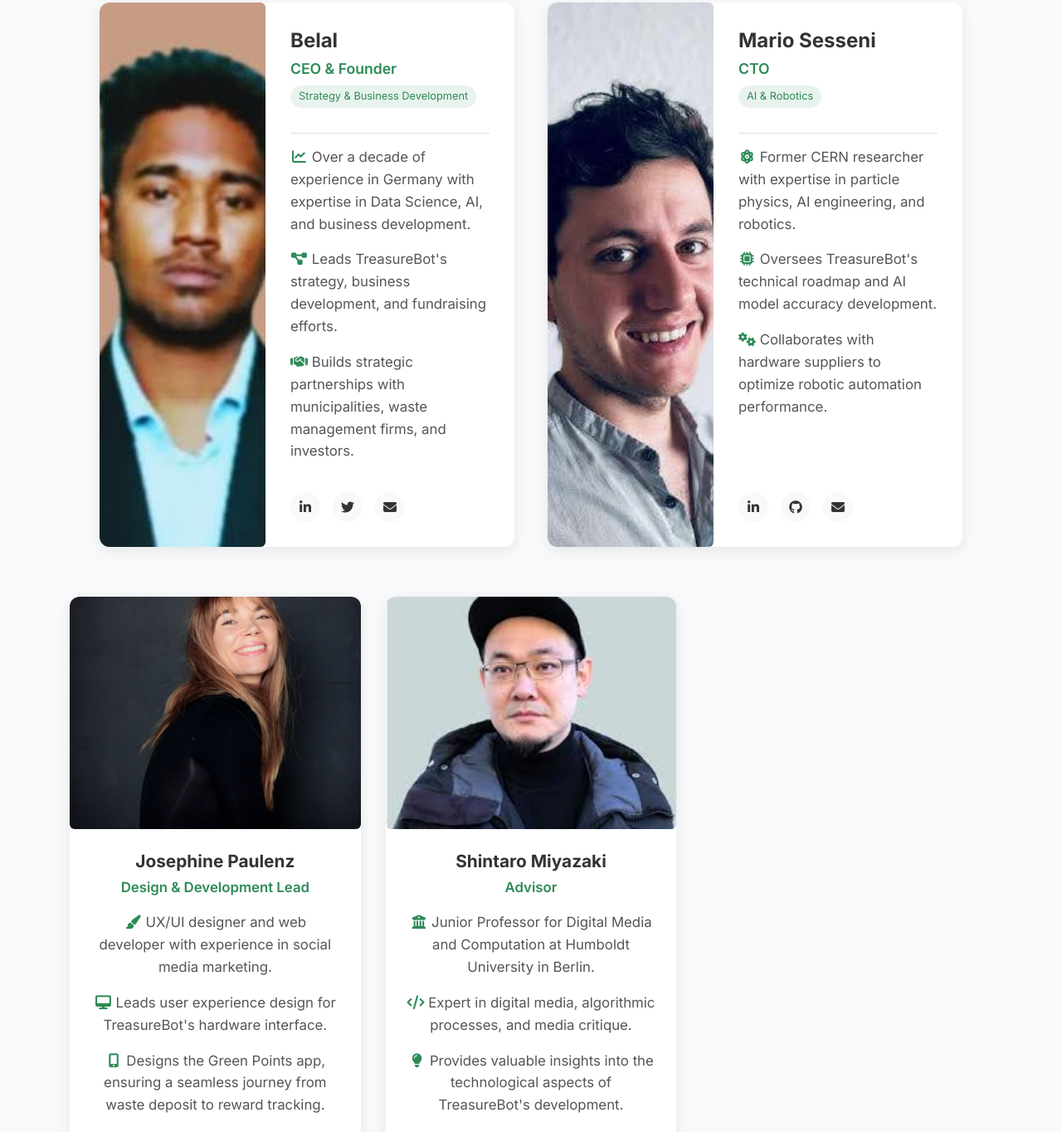
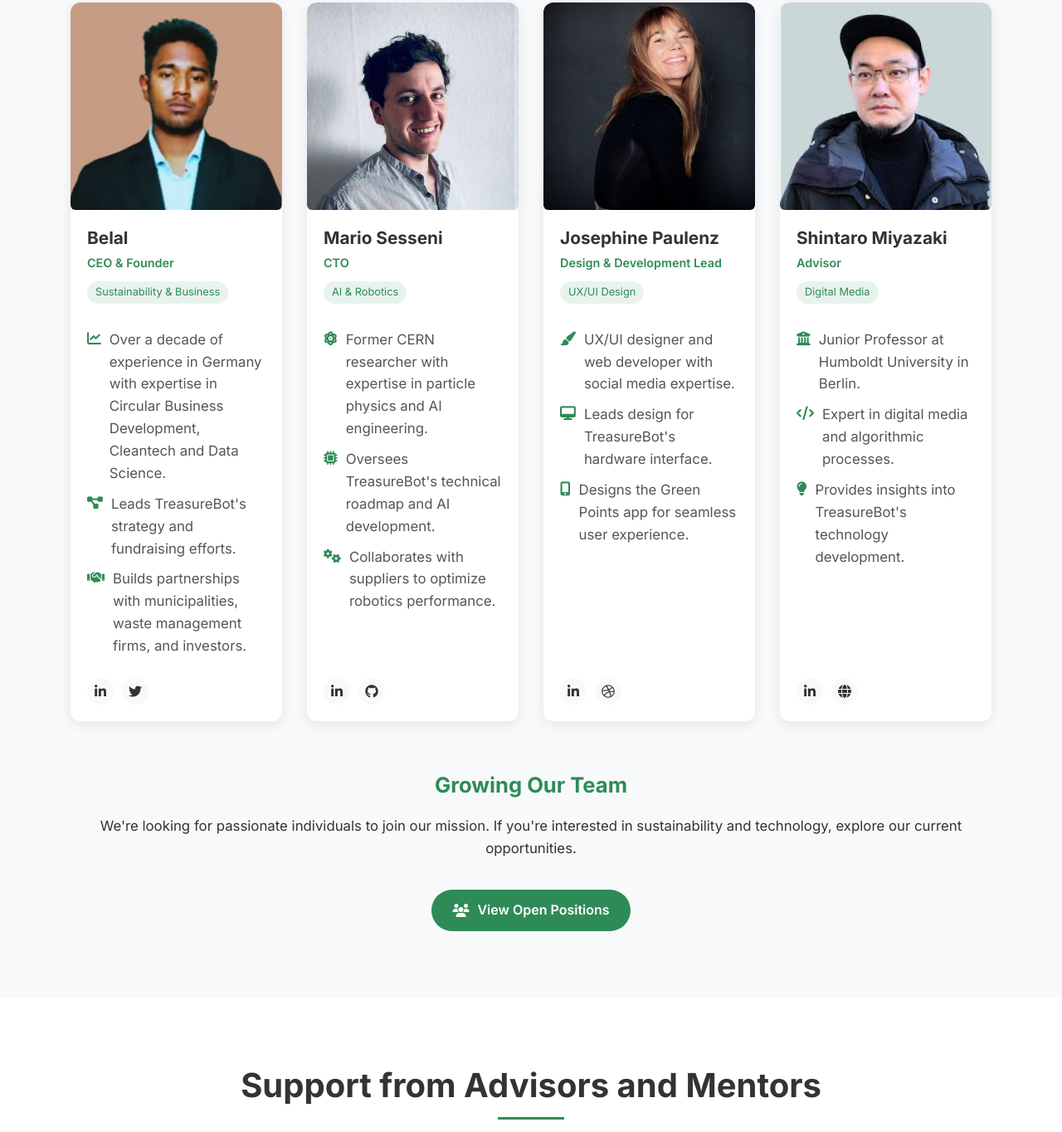
Before and after one commit to belalsajal/treasurebotweb, a plain HTML site: page pages/about-us.html in a window 1280 px wide. Shown: the part 4532-5896 px from the top of the page at 83% size. Drawn offline with Linux system fonts and the light colour scheme.

Commit message:
Improved leadership team section with consistent four-column card layout

```diff
--- a/pages/about-us.html
+++ b/pages/about-us.html
@@ -209,18 +209,17 @@
             line-height: 1.6;
         }
 
-        .core-team {
+        .team-grid {
             display: flex;
             flex-wrap: wrap;
             justify-content: center;
-            gap: 40px;
-            margin-bottom: 60px;
+            gap: 30px;
+            margin-top: 40px;
         }
 
-        .team-member-featured {
-            width: calc(50% - 20px);
-            max-width: 500px;
-            min-width: 300px;
+        .team-card {
+            width: calc(25% - 23px);
+            min-width: 250px;
             background-color: var(--background-light);
             border-radius: 12px;
             overflow: hidden;
@@ -230,73 +229,53 @@
             flex-direction: column;
         }
 
-        .team-member-featured:hover {
+        .team-card:hover {
             transform: translateY(-10px);
         }
 
-        .featured-member-content {
-            display: flex;
-            flex-direction: row;
-            height: 100%;
-        }
-
-        .featured-member-photo {
-            width: 40%;
-            min-height: 250px;
-            position: relative;
+        .card-photo {
+            width: 100%;
+            height: 250px;
             overflow: hidden;
         }
 
-        .featured-member-photo img {
-            position: absolute;
-            top: 0;
-            left: 0;
+        .card-photo img {
             width: 100%;
             height: 100%;
             object-fit: cover;
+            transition: var(--transition);
         }
 
-        .featured-member-details {
-            width: 60%;
-            padding: 30px;
+        .team-card:hover .card-photo img {
+            transform: scale(1.05);
+        }
+
+        .card-content {
+            padding: 20px;
             text-align: left;
+            flex-grow: 1;
             display: flex;
             flex-direction: column;
         }
 
-        .featured-member-header {
+        .card-header {
             margin-bottom: 15px;
-            padding-bottom: 15px;
-            border-bottom: 1px solid var(--border-color);
         }
 
-        .featured-member-name {
-            font-size: 1.5rem;
+        .card-name {
+            font-size: 1.3rem;
             margin-bottom: 5px;
             color: var(--text-color);
         }
 
-        .featured-member-role {
+        .card-role {
             color: var(--primary-color);
             font-weight: 600;
-            font-size: 1.1rem;
-            margin-bottom: 5px;
+            font-size: 0.9rem;
+            margin-bottom: 10px;
         }
 
-        .featured-member-bio {
-            margin-bottom: 20px;
-            font-size: 0.95rem;
-            line-height: 1.6;
-            color: #555;
-            flex-grow: 1;
-        }
-
-        .featured-social-links {
-            display: flex;
-            gap: 15px;
-        }
-
-        .member-specialty {
+        .card-specialty {
             display: inline-block;
             background-color: rgba(46, 139, 87, 0.1);
             color: var(--primary-color);
@@ -306,79 +285,32 @@
             margin-bottom: 15px;
         }
 
-        .team-grid {
-            display: grid;
-            grid-template-columns: repeat(auto-fill, minmax(280px, 1fr));
-            gap: 30px;
-            margin-top: 50px;
+        .card-bio {
+            flex-grow: 1;
+            font-size: 0.9rem;
+            color: #555;
         }
 
-        .team-member {
-            background-color: var(--background-light);
-            border-radius: 12px;
-            overflow: hidden;
-            box-shadow: var(--shadow);
-            transition: var(--transition);
-            height: 100%;
+        .card-bio p {
+            margin-bottom: 10px;
+            display: flex;
+            align-items: flex-start;
         }
 
-        .team-member:hover {
-            transform: translateY(-10px);
+        .card-bio i {
+            margin-right: 10px;
+            margin-top: 4px;
         }
 
-        .member-photo {
-            height: 280px;
-            overflow: hidden;
-            position: relative;
+        .card-social {
+            display: flex;
+            gap: 10px;
+            margin-top: 15px;
         }
 
-        .member-photo img {
-            width: 100%;
-            height: 100%;
-            object-fit: cover;
-            transition: var(--transition);
-        }
-
-        .team-member:hover .member-photo img {
-            transform: scale(1.05);
-        }
-
-        .member-details {
-            padding: 25px;
-            height: calc(100% - 280px);
-            display: flex;
-            flex-direction: column;
-        }
-
-        .member-name {
-            margin-bottom: 5px;
-            font-size: 1.3rem;
-            color: var(--text-color);
-        }
-
-        .member-role {
-            color: var(--primary-color);
-            font-weight: 600;
-            margin-bottom: 15px;
-        }
-
-        .member-bio {
-            margin-bottom: 20px;
-            font-size: 0.95rem;
-            color: #555;
-            flex-grow: 1;
-        }
-
-        .social-links {
-            display: flex;
-            justify-content: center;
-            gap: 15px;
-            margin-top: auto;
-        }
-
-        .social-link {
-            width: 36px;
-            height: 36px;
+        .social-icon {
+            width: 32px;
+            height: 32px;
             border-radius: 50%;
             background-color: var(--background-grey);
             display: flex;
@@ -388,17 +320,17 @@
             transition: var(--transition);
         }
 
-        .social-link:hover {
+        .social-icon:hover {
             background-color: var(--primary-color);
             color: var(--light-text);
         }
 
-        .future-positions {
+        .growing-section {
             margin-top: 60px;
             text-align: center;
         }
 
-        .future-positions h3 {
+        .growing-section h3 {
             margin-bottom: 20px;
             font-size: 1.6rem;
         }
@@ -421,24 +353,16 @@
             box-shadow: 0 10px 20px rgba(0, 0, 0, 0.1);
         }
 
-        @media (max-width: 992px) {
-            .featured-member-content {
-                flex-direction: column;
+        @media (max-width: 1200px) {
+            .team-card {
+                width: calc(50% - 15px);
             }
+        }
 
-            .featured-member-photo {
+        @media (max-width: 768px) {
+            .team-card {
                 width: 100%;
-                height: 250px;
-                position: relative;
-            }
-
-            .featured-member-details {
-                width: 100%;
-            }
-
-            .team-member-featured {
-                width: 100%;
-                max-width: 450px;
+                max-width: 350px;
             }
         }
 
@@ -706,104 +630,102 @@
                     <p>Our diverse team of experts combines experience in AI, sustainability, design, and business development to drive TreasureBot's mission forward. Together, we're working to revolutionize recycling and create a more sustainable future.</p>
                 </div>
 
-                <div class="core-team">
-                    <div class="team-member-featured">
-                        <div class="featured-member-content">
-                            <div class="featured-member-photo">
-                                <img src="../images/belal-CEO.jpg" alt="Belal">
+                <div class="team-grid">
+                    <div class="team-card">
+                        <div class="card-photo">
+                            <img src="../images/belal-CEO.jpg" alt="Belal">
+                        </div>
+                        <div class="card-content">
+                            <div class="card-header">
+                                <h3 class="card-name">Belal</h3>
+                                <p class="card-role">CEO & Founder</p>
+                                <span class="card-specialty">Sustainability & Business</span>
                             </div>
-                            <div class="featured-member-details">
-                                <div class="featured-member-header">
-                                    <h3 class="featured-member-name">Belal</h3>
-                                    <p class="featured-member-role">CEO & Founder</p>
-                                    <span class="member-specialty">Strategy & Business Development</span>
-                                </div>
-                                <div class="featured-member-bio">
-                                    <p><i class="fas fa-chart-line fa-fw" style="color: var(--primary-color);"></i> Over a decade of experience in Germany with expertise in Data Science, AI, and business development.</p>
-                                    <p><i class="fas fa-project-diagram fa-fw" style="color: var(--primary-color);"></i> Leads TreasureBot's strategy, business development, and fundraising efforts.</p>
-                                    <p><i class="fas fa-handshake fa-fw" style="color: var(--primary-color);"></i> Builds strategic partnerships with municipalities, waste management firms, and investors.</p>
-                                </div>
-                                <div class="featured-social-links">
-                                    <a href="#" class="social-link"><i class="fab fa-linkedin-in"></i></a>
-                                    <a href="#" class="social-link"><i class="fab fa-twitter"></i></a>
-                                    <a href="#" class="social-link"><i class="fas fa-envelope"></i></a>
-                                </div>
+                            <div class="card-bio">
+                                <p><i class="fas fa-chart-line fa-fw" style="color: var(--primary-color);"></i> Over a decade of experience in Germany with expertise in Circular Business Development, Cleantech and Data Science.</p>
+                                <p><i class="fas fa-project-diagram fa-fw" style="color: var(--primary-color);"></i> Leads TreasureBot's strategy and fundraising efforts.</p>
+                                <p><i class="fas fa-handshake fa-fw" style="color: var(--primary-color);"></i> Builds partnerships with municipalities, waste management firms, and investors.</p>
+                            </div>
+                            <div class="card-social">
+                                <a href="#" class="social-icon"><i class="fab fa-linkedin-in"></i></a>
+                                <a href="#" class="social-icon"><i class="fab fa-twitter"></i></a>
                             </div>
                         </div>
                     </div>
 
-                    <div class="team-member-featured">
-                        <div class="featured-member-content">
-                            <div class="featured-member-photo">
-                                <img src="../images/mario-CTO.jpg" alt="Mario Sesseni">
+                    <div class="team-card">
+                        <div class="card-photo">
+                            <img src="../images/mario-CTO.jpg" alt="Mario Sesseni">
+                        </div>
+                        <div class="card-content">
+                            <div class="card-header">
+                                <h3 class="card-name">Mario Sesseni</h3>
+                                <p class="card-role">CTO</p>
+                                <span class="card-specialty">AI & Robotics</span>
                             </div>
-                            <div class="featured-member-details">
-                                <div class="featured-member-header">
-                                    <h3 class="featured-member-name">Mario Sesseni</h3>
-                                    <p class="featured-member-role">CTO</p>
-                                    <span class="member-specialty">AI & Robotics</span>
-                                </div>
-                                <div class="featured-member-bio">
-                                    <p><i class="fas fa-atom fa-fw" style="color: var(--primary-color);"></i> Former CERN researcher with expertise in particle physics, AI engineering, and robotics.</p>
-                                    <p><i class="fas fa-microchip fa-fw" style="color: var(--primary-color);"></i> Oversees TreasureBot's technical roadmap and AI model accuracy development.</p>
-                                    <p><i class="fas fa-cogs fa-fw" style="color: var(--primary-color);"></i> Collaborates with hardware suppliers to optimize robotic automation performance.</p>
-                                </div>
-                                <div class="featured-social-links">
-                                    <a href="#" class="social-link"><i class="fab fa-linkedin-in"></i></a>
-                                    <a href="#" class="social-link"><i class="fab fa-github"></i></a>
-                                    <a href="#" class="social-link"><i class="fas fa-envelope"></i></a>
-                                </div>
+                            <div class="card-bio">
+                                <p><i class="fas fa-atom fa-fw" style="color: var(--primary-color);"></i> Former CERN researcher with expertise in particle physics and AI engineering.</p>
+                                <p><i class="fas fa-microchip fa-fw" style="color: var(--primary-color);"></i> Oversees TreasureBot's technical roadmap and AI development.</p>
+                                <p><i class="fas fa-cogs fa-fw" style="color: var(--primary-color);"></i> Collaborates with suppliers to optimize robotics performance.</p>
+                            </div>
+                            <div class="card-social">
+                                <a href="#" class="social-icon"><i class="fab fa-linkedin-in"></i></a>
+                                <a href="#" class="social-icon"><i class="fab fa-github"></i></a>
+                            </div>
+                        </div>
+                    </div>
+
+                    <div class="team-card">
+                        <div class="card-photo">
+                            <img src="../images/josy-.jpg" alt="Josephine Paulenz">
+                        </div>
+                        <div class="card-content">
+                            <div class="card-header">
+                                <h3 class="card-name">Josephine Paulenz</h3>
+                                <p class="card-role">Design & Development Lead</p>
+                                <span class="card-specialty">UX/UI Design</span>
+                            </div>
+                            <div class="card-bio">
+                                <p><i class="fas fa-paint-brush fa-fw" style="color: var(--primary-color);"></i> UX/UI designer and web developer with social media expertise.</p>
+                                <p><i class="fas fa-desktop fa-fw" style="color: var(--primary-color);"></i> Leads design for TreasureBot's hardware interface.</p>
+                                <p><i class="fas fa-mobile-alt fa-fw" style="color: var(--primary-color);"></i> Designs the Green Points app for seamless user experience.</p>
+                            </div>
+                            <div class="card-social">
+                                <a href="#" class="social-icon"><i class="fab fa-linkedin-in"></i></a>
+                                <a href="#" class="social-icon"><i class="fab fa-dribbble"></i></a>
+                            </div>
+                        </div>
+                    </div>
+
+                    <div class="team-card">
+                        <div class="card-photo">
+                            <img src="../images/advisor.png" alt="Shintaro Miyazaki">
+                        </div>
+                        <div class="card-content">
+                            <div class="card-header">
+                                <h3 class="card-name">Shintaro Miyazaki</h3>
+                                <p class="card-role">Advisor</p>
+                                <span class="card-specialty">Digital Media</span>
+                            </div>
+                            <div class="card-bio">
+                                <p><i class="fas fa-university fa-fw" style="color: var(--primary-color);"></i> Junior Professor at Humboldt University in Berlin.</p>
+                                <p><i class="fas fa-code fa-fw" style="color: var(--primary-color);"></i> Expert in digital media and algorithmic processes.</p>
+                                <p><i class="fas fa-lightbulb fa-fw" style="color: var(--primary-color);"></i> Provides insights into TreasureBot's technology development.</p>
+                            </div>
+                            <div class="card-social">
+                                <a href="#" class="social-icon"><i class="fab fa-linkedin-in"></i></a>
+                                <a href="#" class="social-icon"><i class="fas fa-globe"></i></a>
                             </div>
                         </div>
                     </div>
                 </div>
 
-                <div class="team-grid">
-                    <div class="team-member">
-                        <div class="member-photo">
-                            <img src="../images/josy-.jpg" alt="Josephine Paulenz">
-                        </div>
-                        <div class="member-details">
-                            <h3 class="member-name">Josephine Paulenz</h3>
-                            <p class="member-role">Design & Development Lead</p>
-                            <div class="member-bio">
-                                <p><i class="fas fa-paint-brush fa-fw" style="color: var(--primary-color);"></i> UX/UI designer and web developer with experience in social media marketing.</p>
-                                <p><i class="fas fa-desktop fa-fw" style="color: var(--primary-color);"></i> Leads user experience design for TreasureBot's hardware interface.</p>
-                                <p><i class="fas fa-mobile-alt fa-fw" style="color: var(--primary-color);"></i> Designs the Green Points app, ensuring a seamless journey from waste deposit to reward tracking.</p>
-                            </div>
-                            <div class="social-links">
-                                <a href="#" class="social-link"><i class="fab fa-linkedin-in"></i></a>
-                                <a href="#" class="social-link"><i class="fab fa-dribbble"></i></a>
-                            </div>
-                        </div>
-                    </div>
-
-                    <div class="team-member">
-                        <div class="member-photo">
-                            <img src="../images/advisor.png" alt="Shintaro Miyazaki">
-                        </div>
-                        <div class="member-details">
-                            <h3 class="member-name">Shintaro Miyazaki</h3>
-                            <p class="member-role">Advisor</p>
-                            <div class="member-bio">
-                                <p><i class="fas fa-university fa-fw" style="color: var(--primary-color);"></i> Junior Professor for Digital Media and Computation at Humboldt University in Berlin.</p>
-                                <p><i class="fas fa-code fa-fw" style="color: var(--primary-color);"></i> Expert in digital media, algorithmic processes, and media critique.</p>
-                                <p><i class="fas fa-lightbulb fa-fw" style="color: var(--primary-color);"></i> Provides valuable insights into the technological aspects of TreasureBot's development.</p>
-                            </div>
-                            <div class="social-links">
-                                <a href="#" class="social-link"><i class="fab fa-linkedin-in"></i></a>
-                                <a href="#" class="social-link"><i class="fas fa-globe"></i></a>
-                            </div>
-                        </div>
-                    </div>
-                </div>
-
-                <div class="future-positions">
+                <div class="growing-section">
                     <h3>Growing Our Team</h3>
-                    <p>We're expanding our team to accelerate TreasureBot's development and market reach. If you're passionate about sustainability and technology, we'd love to hear from you.</p>
+                    <p>We're looking for passionate individuals to join our mission. If you're interested in sustainability and technology, explore our current opportunities.</p>
                     <a href="careers.html" class="join-team-btn">
                         <i class="fas fa-users"></i>
-                        View Current Openings
+                        View Open Positions
                     </a>
                 </div>
             </div>
```
